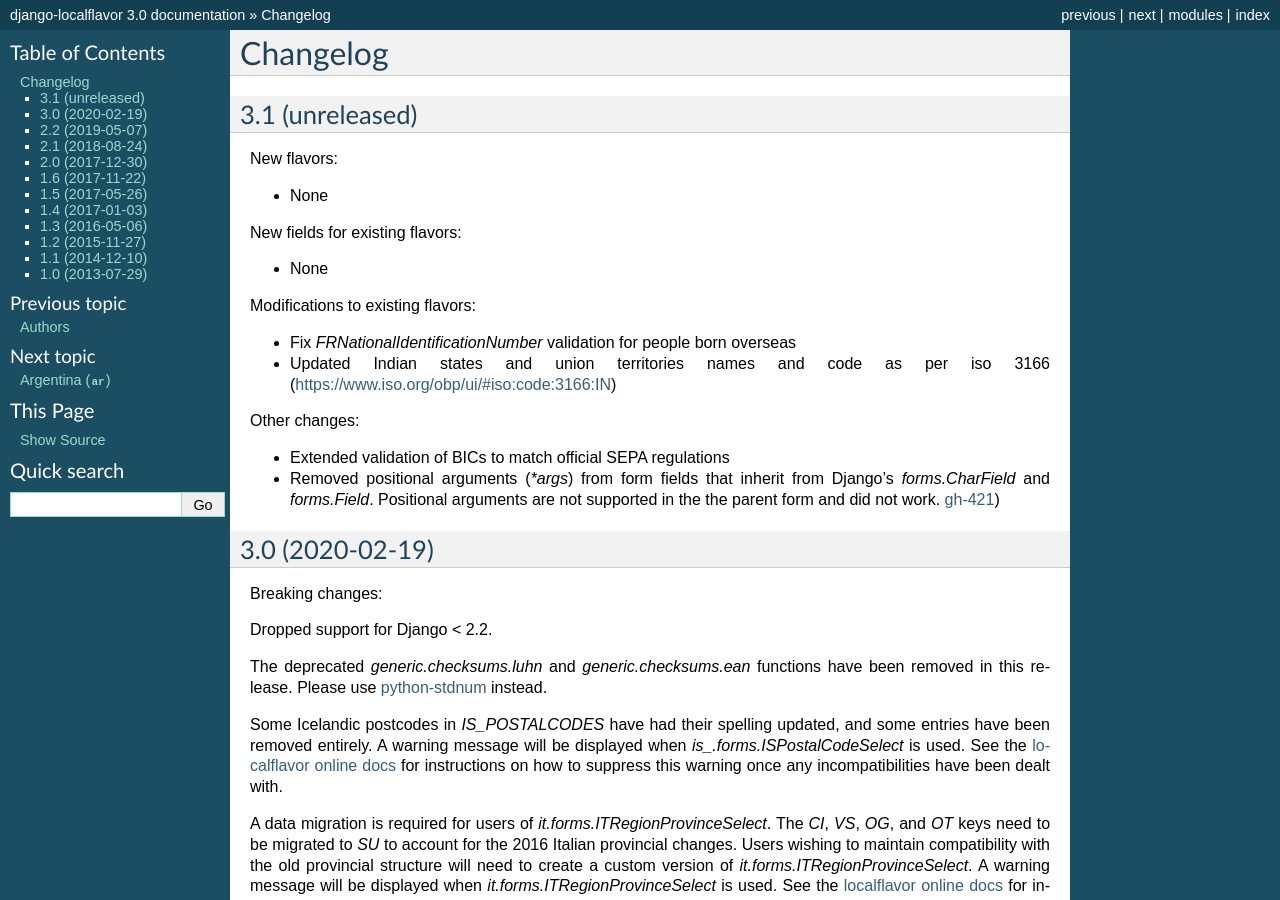
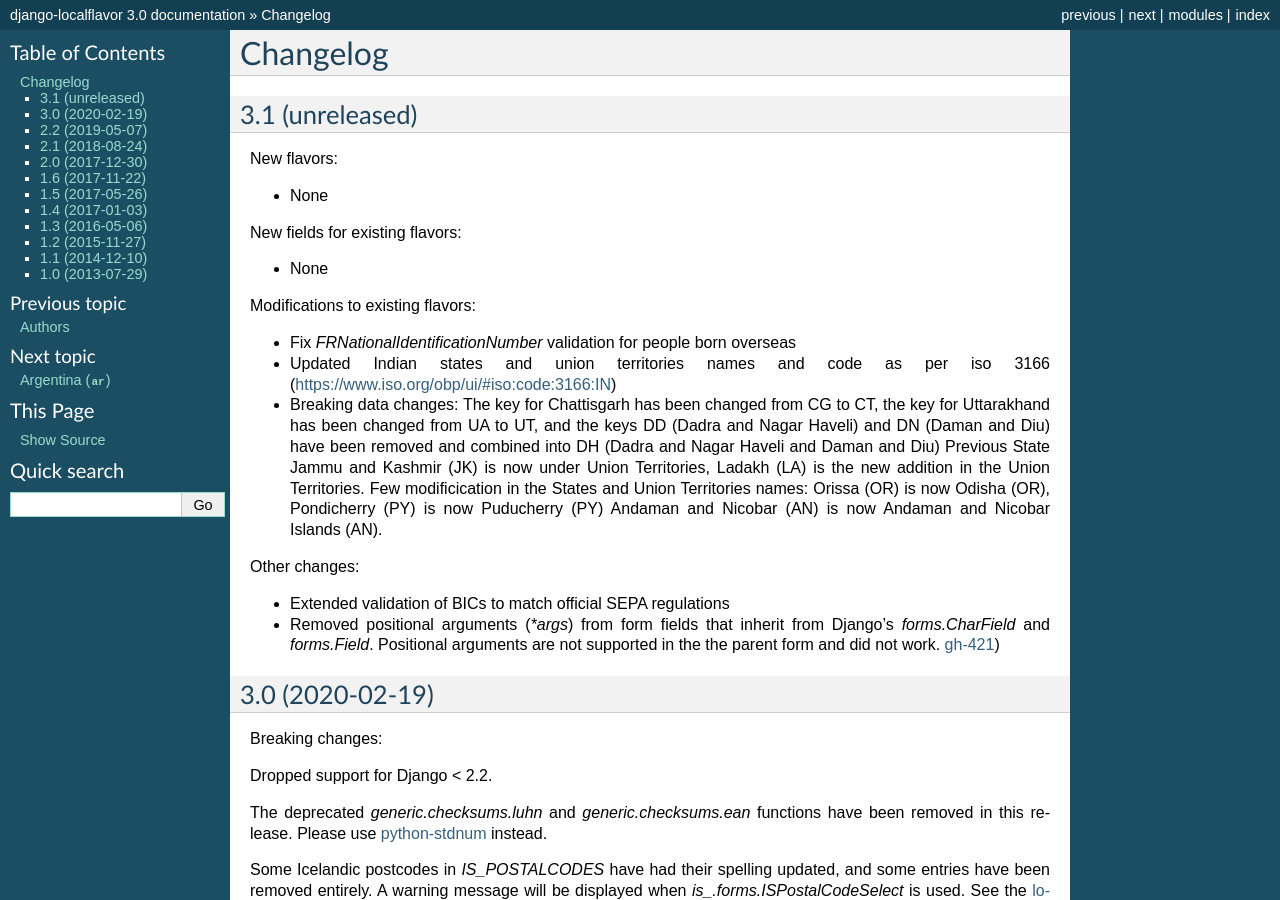
Before and after one commit to django/django-localflavor, a Sphinx documentation site: the page built from docs/changelog.rst, in a window 1280 px wide and 900 px high. Built offline with Sphinx 7.4.7, drawn with Linux system fonts in a browser that asks for light colours.

Commit message:
Added breaking data changes in the changelog.rst on updating indian states and union territories as per iso 3166

```diff
--- a/docs/changelog.rst
+++ b/docs/changelog.rst
@@ -16,6 +16,11 @@
 
 - Fix `FRNationalIdentificationNumber` validation for people born overseas
 - Updated Indian states and union territories names and code as per iso 3166 (https://www.iso.org/obp/ui/#iso:code:3166:IN)
+- Breaking data changes: The key for Chattisgarh has been changed from CG to CT, the key for Uttarakhand has been changed from UA to UT,
+  and the keys DD (Dadra and Nagar Haveli) and DN (Daman and Diu) have been removed and combined into DH (Dadra and Nagar Haveli and Daman and Diu)
+  Previous State Jammu and Kashmir (JK) is now under Union Territories, Ladakh (LA) is the new addition in the Union Territories.
+  Few modificication in the States and Union Territories names: Orissa (OR) is now Odisha (OR), Pondicherry (PY) is now Puducherry (PY)
+  Andaman and Nicobar (AN) is now Andaman and Nicobar Islands (AN).
 
 Other changes:
 
```
